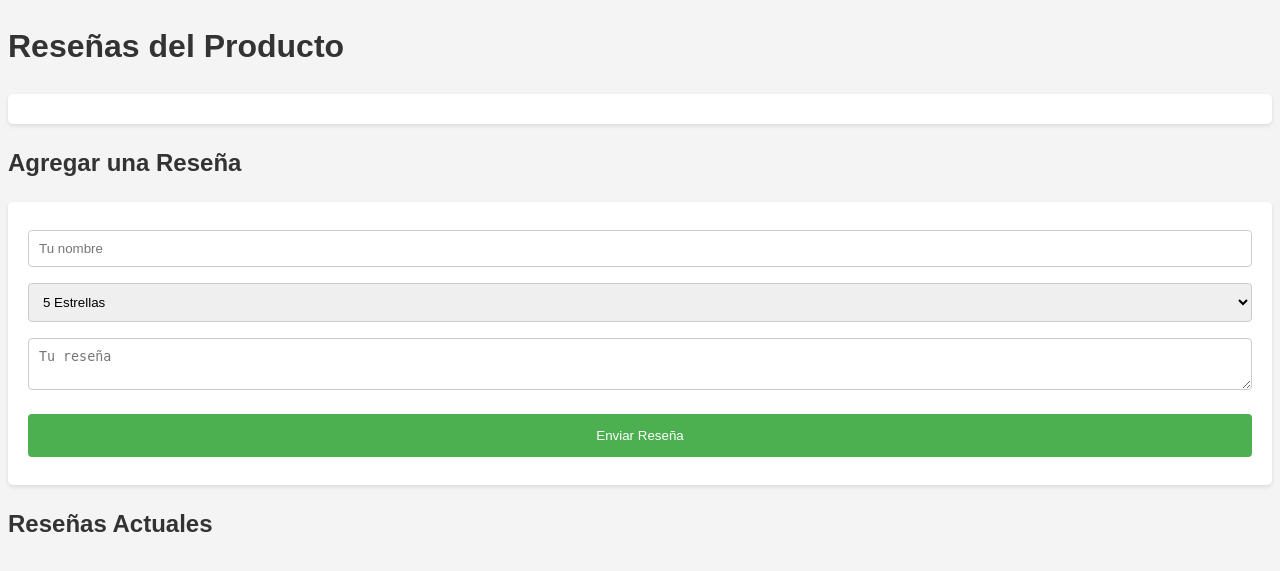
After one commit to IvanVic07/espaciosonado.github.io, a PHP site: the page made by reseñas.html in a window 1280 px wide. The commit adds this page. Shown: the top 571 px of the page. Run offline with PHP 8.4, Linux system fonts and the light colour scheme.

Commit message:
Reseñas modificación

```diff
--- /dev/null
+++ b/reseñas.html
@@ -0,0 +1,152 @@
+<!DOCTYPE html>
+<html>
+<head>
+    <title>Reseñas del Producto</title>
+    <!-- Añade tus estilos y scripts aquí -->
+   <style>
+    body {
+    font-family: Arial, sans-serif;
+    background-color: #f4f4f4;
+    color: #333;
+    line-height: 1.6;
+}
+
+h1, h2 {
+    color: #333;
+}
+
+#reviews {
+    background: #fff;
+    padding: 15px;
+    border-radius: 5px;
+    box-shadow: 0 2px 4px rgba(0, 0, 0, 0.1);
+    margin-bottom: 20px;
+}
+
+#newReviewForm {
+    background: #fff;
+    padding: 20px;
+    border-radius: 5px;
+    box-shadow: 0 2px 4px rgba(0, 0, 0, 0.1);
+    margin-bottom: 20px;
+}
+
+input[type="text"], select, textarea {
+    width: 100%;
+    padding: 10px;
+    margin: 8px 0;
+    display: inline-block;
+    border: 1px solid #ccc;
+    border-radius: 4px;
+    box-sizing: border-box;
+}
+
+button[type="submit"] {
+    width: 100%;
+    background-color: #4CAF50;
+    color: white;
+    padding: 14px 20px;
+    margin: 8px 0;
+    border: none;
+    border-radius: 4px;
+    cursor: pointer;
+}
+
+button[type="submit"]:hover {
+    background-color: #45a049;
+}
+
+.modal {
+    display: none;
+    position: fixed;
+    z-index: 1;
+    left: 0;
+    top: 0;
+    width: 100%;
+    height: 100%;
+    overflow: auto;
+    background-color: rgb(0,0,0);
+    background-color: rgba(0,0,0,0.4);
+    padding-top: 60px;
+}
+
+.modal-content {
+    background-color: #fefefe;
+    margin: 5% auto;
+    padding: 20px;
+    border: 1px solid #888;
+    width: 80%;
+    border-radius: 5px;
+}
+
+.close {
+    color: #aaa;
+    float: right;
+    font-size: 28px;
+    font-weight: bold;
+}
+
+.close:hover,
+.close:focus {
+    color: black;
+    text-decoration: none;
+    cursor: pointer;
+}
+
+@media screen and (max-width: 768px) {
+    .modal-content {
+        width: 90%;
+    }
+}
+   </style>
+
+</head>
+<body>
+    <h1>Reseñas del Producto</h1>
+    <div id="reviews">
+        <!-- Aquí se cargarán las reseñas existentes -->
+    </div>
+
+    <h2>Agregar una Reseña</h2>
+    <form id="newReviewForm">
+        <input type="text" id="name" placeholder="Tu nombre" required>
+        <select id="rating">
+            <option value="1">1 Estrella</option>
+            <option value="2">2 Estrellas</option>
+            <option value="3">3 Estrellas</option>
+            <option value="4">4 Estrellas</option>
+            <option value="5" selected>5 Estrellas</option>
+        </select>
+        <textarea id="comment" placeholder="Tu reseña" required></textarea>
+        <button type="submit">Enviar Reseña</button>
+    </form>
+    <div id="existingReviews">
+        <h2>Reseñas Actuales</h2>
+        <ul id="reviewsList">
+            <!-- Las reseñas agregadas aparecerán aquí -->
+        </ul>
+    </div>
+    <script>
+        document.getElementById('newReviewForm').addEventListener('submit', function(event){
+    event.preventDefault();
+
+    // Capturando los valores del formulario
+    var name = document.getElementById('name').value;
+    var rating = document.getElementById('rating').value;
+    var comment = document.getElementById('comment').value;
+
+    // Creando el elemento de lista para la reseña
+    var reviewItem = document.createElement('li');
+    reviewItem.textContent = `Nombre: ${name}, Calificación: ${rating} estrellas, Comentario: ${comment}`;
+
+    // Añadiendo la reseña a la lista
+    document.getElementById('reviewsList').appendChild(reviewItem);
+
+    // Limpiando el formulario
+    document.getElementById('newReviewForm').reset();
+});
+    </script>
+
+</body>
+
+</html>
```
Also changed, not shown: css/estilos.css (line endings or trailing spaces).
